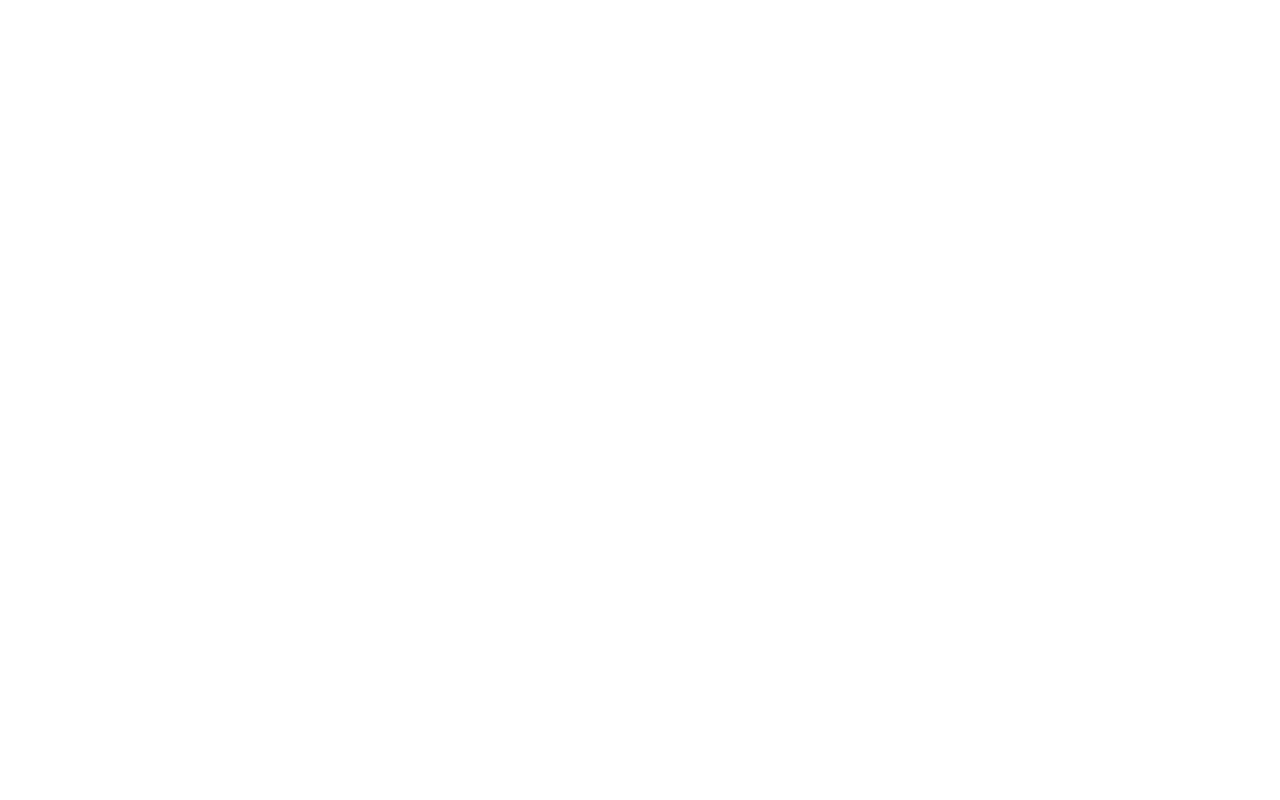
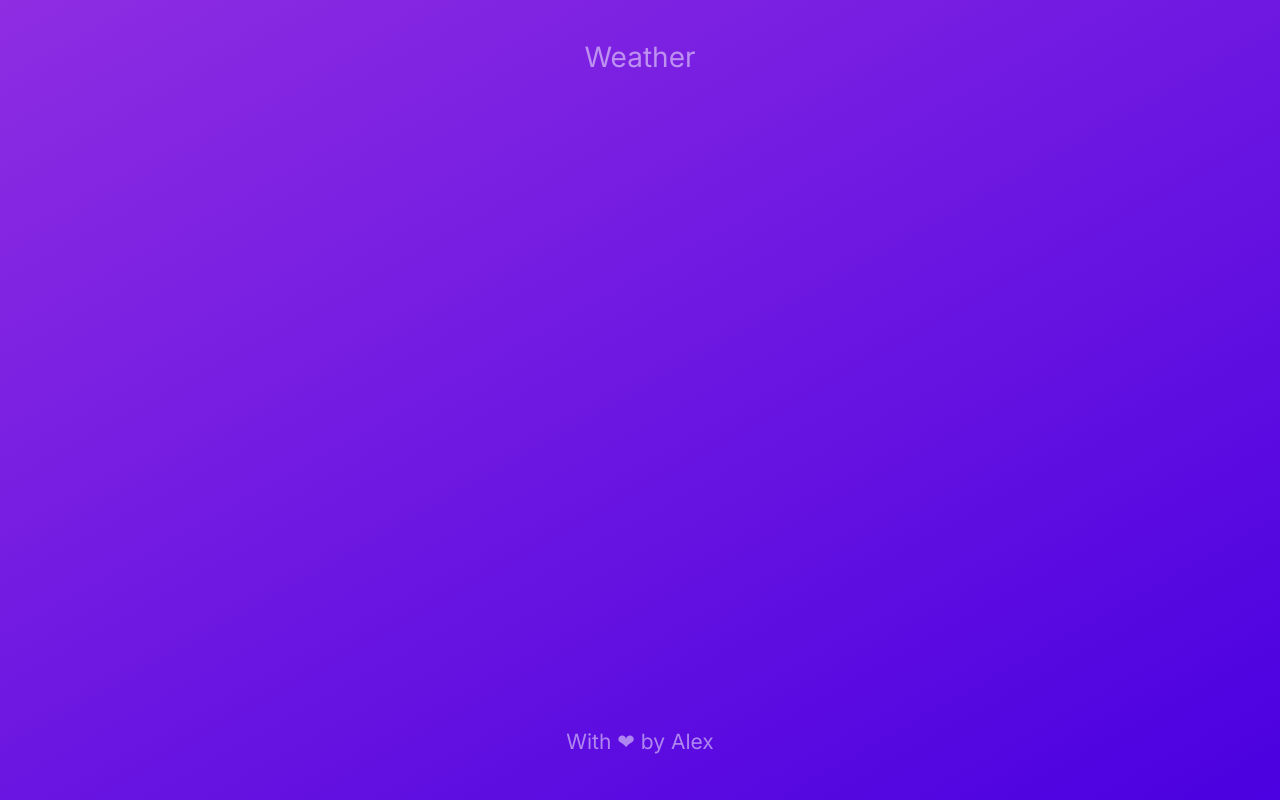
Before and after one commit to Vsevolod9419/weather, a plain HTML site: page index.html in a window 1280 px wide. Drawn offline with Linux system fonts and the light colour scheme.

Commit message:
add html

```diff
--- a/css/my.css
+++ b/css/my.css
@@ -0,0 +1,45 @@
+* {
+  margin: 0 auto;
+  padding: 0;
+  box-sizing: border-box;
+}
+
+body {
+  background: linear-gradient(150.64deg, #8e2de2 0%, #4a00e0 100%);
+  font-family: "Inter", sans-serif;
+  font-style: normal;
+  font-weight: 400;
+  height: 100vh;
+  display: flex;
+  justify-content: space-between;
+  flex-direction: column;
+}
+
+header {
+  margin-top: 40px;
+  font-weight: 300;
+  font-size: 28px;
+  line-height: 34px;
+  color: rgba(255, 255, 255, 0.5);
+}
+
+
+
+
+
+
+main {
+  display: flex;
+  flex-direction: column;
+}
+
+
+
+
+
+footer {
+  margin-bottom: 40px;
+  font-size: 21px;
+  line-height: 36px;
+  color: rgba(255, 255, 255, 0.5);
+}
--- a/index.html
+++ b/index.html
@@ -5,9 +5,15 @@
 	<meta http-equiv="X-UA-Compatible" content="IE=edge">
 	<meta name="viewport" content="width=device-width, initial-scale=1.0">
 	<link rel="stylesheet" href="css/my.css">
-	<title>Document</title>
+	<link href="https://fonts.googleapis.com/css2?family=Inter:wght@400;700&family=Mulish:ital@1&display=swap" rel="stylesheet"/>
+	<title>Погода</title>
 </head>
 <body>
-	<script src="js\script.js"></script>
+	<header>Weather</header>
+	<main>
+
+	</main>
+	<footer>With ❤ by Alex</footer>
+	<script src="js\script.js" type="module"></script>
 </body>
 </html>
```
